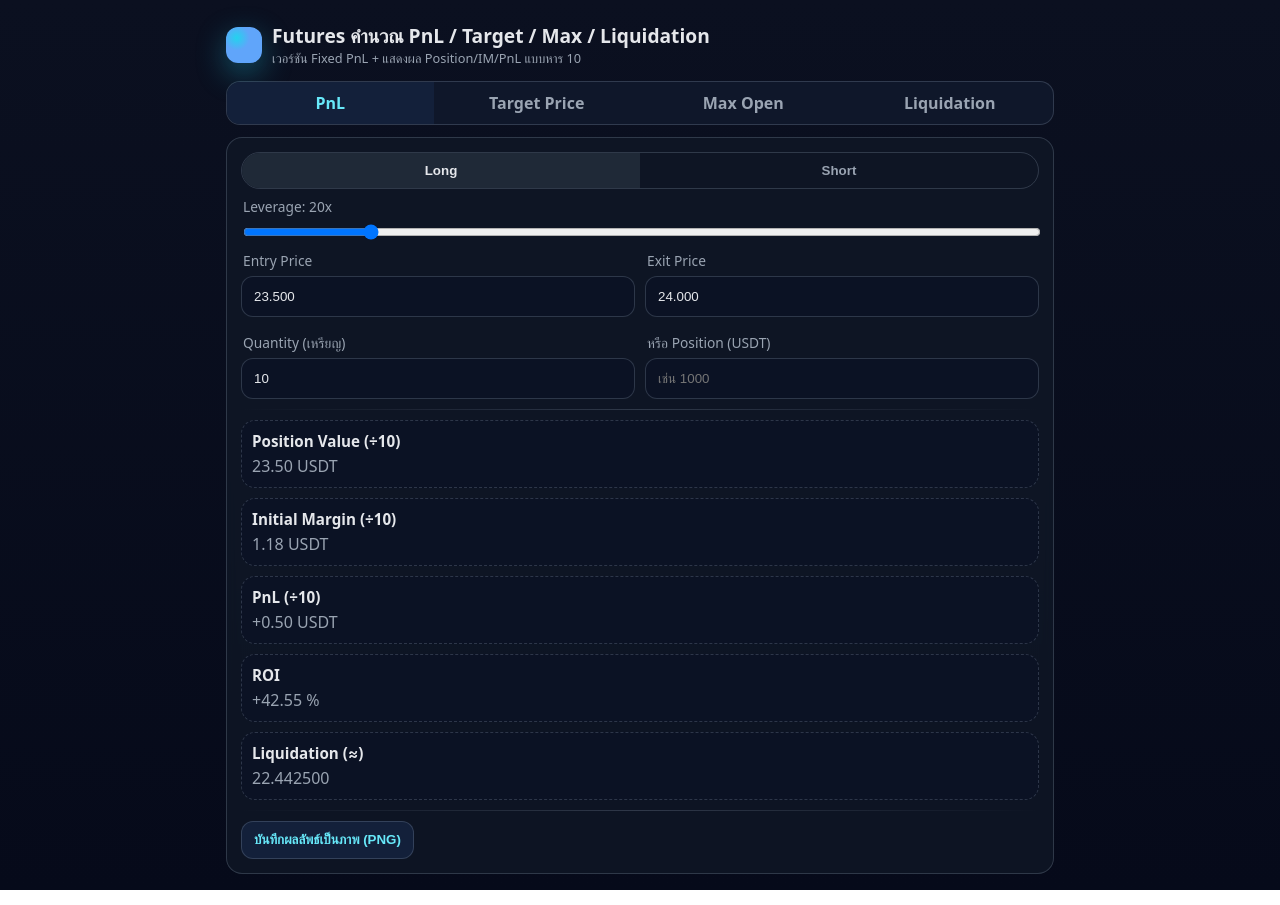
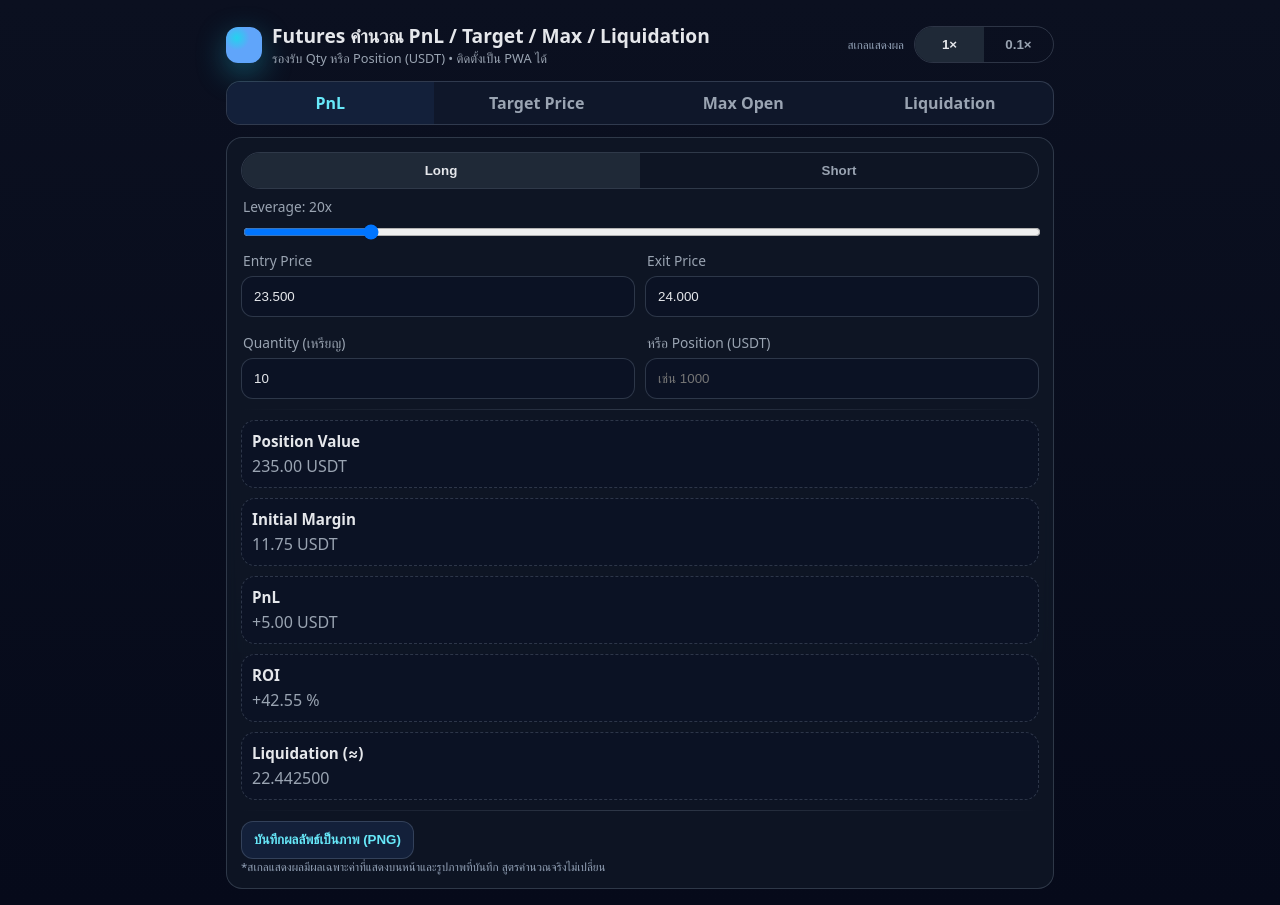
Before and after one commit to liew2312/futures-clac, a plain HTML site: page index.html in a window 1280 px wide. Drawn offline with Linux system fonts and the light colour scheme.

Commit message:
Add files via upload

```diff
--- a/index.html
+++ b/index.html
@@ -3,8 +3,8 @@
 <head>
 <meta charset="utf-8" />
 <meta name="viewport" content="width=device-width, initial-scale=1" />
-<title>Futures Calculator – Fixed PnL (Scaled x0.1)</title>
-<link rel="manifest" href="manifest.webmanifest?v=2">
+<title>Futures Calculator – Scale Toggle</title>
+<link rel="manifest" href="manifest.webmanifest?v=4">
 <link rel="icon" href="icons/icon-192.png">
 <meta name="theme-color" content="#22d3ee">
 <style>
@@ -12,7 +12,8 @@
   *{box-sizing:border-box}
   body{margin:0;font-family:system-ui,-apple-system,Segoe UI,Roboto,Inter,Arial;background:linear-gradient(180deg,var(--bg),#060a1a);color:var(--text)}
   .wrap{max-width:860px;margin:auto;padding:16px}
-  header{display:flex;align-items:center;gap:10px;margin:6px 0 14px}
+  header{display:flex;align-items:center;gap:10px;margin:6px 0 14px;justify-content:space-between}
+  .brand{display:flex;align-items:center;gap:10px}
   .logo{width:36px;height:36px;border-radius:12px;background:radial-gradient(35% 35% at 30% 30%,var(--brand),#60a5fa);box-shadow:0 10px 30px rgba(34,211,238,.35)}
   h1{font-size:1.2rem;margin:0}
   .tabs{display:flex;background:#0f172a;border:1px solid var(--border);border-radius:14px;overflow:hidden}
@@ -25,24 +26,36 @@
   input[type=number]{width:100%;padding:12px;border-radius:12px;border:1px solid var(--border);background:#0b1224;color:#e5e7eb}
   input[type=range]{width:100%}
   .seg{display:flex;border:1px solid var(--border);border-radius:999px;overflow:hidden;margin-bottom:8px}
-  .seg button{flex:1;padding:10px 12px;border:0;background:transparent;color:var(--muted);font-weight:700}
+  .seg button{flex:1;padding:10px 12px;border:0;background:transparent;color:var(--muted);font-weight:700;cursor:pointer}
   .seg button.active{background:#1f2937;color:#e5e7eb}
   .result{display:grid;grid-template-columns:1fr;gap:10px;margin-top:10px}
   .tile{background:#0b1224;border:1px dashed var(--border);border-radius:14px;padding:10px}
   .tile h3{margin:0 0 4px;font-size:.95rem}
   .pos{color:var(--green)} .neg{color:var(--red)} .muted{color:#9aa4b2}
-  .btn{appearance:none;border:1px solid var(--border);background:#13203a;color:#67e8f9;border-radius:12px;padding:10px 12px;font-weight:700}
+  .btn{appearance:none;border:1px solid var(--border);background:#13203a;color:#67e8f9;border-radius:12px;padding:10px 12px;font-weight:700;cursor:pointer}
   .divider{height:1px;background:linear-gradient(90deg,transparent,var(--border),transparent);margin:10px 0}
   .note{font-size:.74rem;color:#9aa4b2}
+  .scale-wrap{display:flex;align-items:center;gap:10px}
+  .scale-wrap .seg{margin:0}
+  .hint{font-size:.72rem;color:#94a3b8}
 </style>
 </head>
 <body>
 <div class="wrap">
   <header>
-    <div class="logo"></div>
-    <div>
-      <h1>Futures คำนวณ PnL / Target / Max / Liquidation</h1>
-      <div class="muted" style="font-size:.8rem">เวอร์ชัน Fixed PnL + แสดงผล Position/IM/PnL แบบหาร 10</div>
+    <div class="brand">
+      <div class="logo"></div>
+      <div>
+        <h1>Futures คำนวณ PnL / Target / Max / Liquidation</h1>
+        <div class="muted" style="font-size:.8rem">รองรับ Qty หรือ Position (USDT) • ติดตั้งเป็น PWA ได้</div>
+      </div>
+    </div>
+    <div class="scale-wrap">
+      <div class="hint">สเกลแสดงผล</div>
+      <div class="seg" style="width:140px">
+        <button id="scale1x" class="active">1×</button>
+        <button id="scale01x">0.1×</button>
+      </div>
     </div>
   </header>
 
@@ -71,9 +84,9 @@
 
     <div class="divider"></div>
     <div class="result">
-      <div class="tile"><h3>Position Value (÷10)</h3><div id="pos1" class="muted">-</div></div>
-      <div class="tile"><h3>Initial Margin (÷10)</h3><div id="im1" class="muted">-</div></div>
-      <div class="tile"><h3>PnL (÷10)</h3><div id="pnl1" class="muted">-</div></div>
+      <div class="tile"><h3>Position Value</h3><div id="pos1" class="muted">-</div></div>
+      <div class="tile"><h3>Initial Margin</h3><div id="im1" class="muted">-</div></div>
+      <div class="tile"><h3>PnL</h3><div id="pnl1" class="muted">-</div></div>
       <div class="tile"><h3>ROI</h3><div id="roi1" class="muted">-</div></div>
       <div class="tile"><h3>Liquidation (≈)</h3><div id="liq1" class="muted">-</div></div>
     </div>
@@ -81,6 +94,7 @@
     <div class="divider"></div>
     <button class="btn" id="saveImgBtn">บันทึกผลลัพธ์เป็นภาพ (PNG)</button>
     <canvas id="shareCanvas" width="1200" height="630" style="display:none"></canvas>
+    <div class="hint">*สเกลแสดงผลมีผลเฉพาะค่าที่แสดงบนหน้าและรูปภาพที่บันทึก สูตรคำนวณจริงไม่เปลี่ยน</div>
   </section>
 
   <!-- TARGET TAB -->
@@ -130,44 +144,67 @@
 </div>
 
 <script>
+// PWA registration
 if ('serviceWorker' in navigator) {
   window.addEventListener('load', () => {
     navigator.serviceWorker.register('./sw.js').catch(console.error);
   });
 }
+
+let dispScale = 1; // 1 or 0.1
+const scale1x = document.getElementById('scale1x');
+const scale01x = document.getElementById('scale01x');
+scale1x.addEventListener('click', ()=>{dispScale=1; scale1x.classList.add('active'); scale01x.classList.remove('active'); calcPnL();});
+scale01x.addEventListener('click', ()=>{dispScale=0.1; scale01x.classList.add('active'); scale1x.classList.remove('active'); calcPnL();});
+
 const fmt=(n,d=2)=>isFinite(n)?Number(n).toLocaleString(undefined,{maximumFractionDigits:d,minimumFractionDigits:d}):'-';
 function switchTab(tab){document.querySelectorAll('.tab').forEach(t=>t.classList.toggle('active',t.dataset.tab===tab));document.querySelectorAll('section').forEach(s=>s.style.display='none');document.getElementById(tab).style.display='block';}
 document.querySelectorAll('.tab').forEach(t=>t.addEventListener('click',()=>switchTab(t.dataset.tab)));
 function tgl(a,b){document.getElementById(a).classList.add('active');document.getElementById(b).classList.remove('active');}
+
+// ===== PNL (USDⓈ-M) =====
 let side1=1;
 document.getElementById('longBtn').onclick=()=>{side1=1;tgl('longBtn','shortBtn');calcPnL();};
 document.getElementById('shortBtn').onclick=()=>{side1=-1;tgl('shortBtn','longBtn');calcPnL();};
 const lev=document.getElementById('lev'),levShow=document.getElementById('levShow');lev.oninput=()=>{levShow.textContent=lev.value+'x';calcPnL();};
 ['entry1','exit1','qty1','posUSDT1'].forEach(id=>document.getElementById(id).addEventListener('input',calcPnL));
+
 function getMMR(){const v=parseFloat(document.getElementById('mmr4').value);return isNaN(v)?0.005:Math.max(0,v)/100;}
+
 function calcPnL(){
   const entry = parseFloat(document.getElementById('entry1').value)||0;
   const exit  = parseFloat(document.getElementById('exit1').value)||0;
-  const qtyIn = parseFloat(document.getElementById('qty1').value)||0;
-  const posUS = parseFloat(document.getElementById('posUSDT1').value)||0;
+  const qtyIn = parseFloat(document.getElementById('qty1').value)||0;      // จำนวนเหรียญ (ถ้าผู้ใช้กรอก)
+  const posUS = parseFloat(document.getElementById('posUSDT1').value)||0;  // Position เป็น USDT (ถ้าผู้ใช้กรอก)
   const qty   = (posUS>0 && entry>0) ? (posUS/entry) : qtyIn;
+
   const L     = Math.max(1, parseInt(lev.value)||1);
-  const position = entry * qty;
-  const im    = position / L;
-  let pnl = (exit - entry) * qty; if (side1 === -1) pnl = (entry - exit) * qty;
+  const position = entry * qty;      // มูลค่าสัญญา (USDT)
+  const im    = position / L;        // Initial Margin
+
+  // PnL: USDⓈ-M
+  let pnl = (exit - entry) * qty;    // Long
+  if (side1 === -1) pnl = (entry - exit) * qty; // Short
+
   const roi   = im>0 ? (pnl/im)*100 : NaN;
-  const posDisp=position/10, imDisp=im/10, pnlDisp=pnl/10;
-  document.getElementById('pos1').textContent = fmt(posDisp,2)+' USDT';
-  document.getElementById('im1').textContent  = fmt(imDisp,2)+' USDT';
-  document.getElementById('pnl1').textContent = (pnl>=0?'+':'')+fmt(pnlDisp,2)+' USDT';
+
+  // Apply display scale (1x or 0.1x) ONLY for shown values
+  document.getElementById('pos1').textContent = fmt(position*dispScale,2)+' USDT';
+  document.getElementById('im1').textContent  = fmt(im*dispScale,2)+' USDT';
+  document.getElementById('pnl1').textContent = (pnl>=0?'+':'')+fmt(pnl*dispScale,2)+' USDT';
   document.getElementById('pnl1').className   = 'muted ' + (pnl>=0?'pos':'neg');
   document.getElementById('roi1').textContent = isFinite(roi)?((roi>=0?'+':'')+fmt(roi,2)+' %'):'-';
   document.getElementById('roi1').className   = 'muted ' + (roi>=0?'pos':'neg');
+
+  // Liquidation (ประมาณ): Long ≈ E*(1 - 1/L + MMR), Short ≈ E*(1 + 1/L - MMR)
   const mmr = getMMR();
-  let liq = NaN; if(entry>0 && L>0){ liq = side1===1 ? entry*(1 - 1/L + mmr) : entry*(1 + 1/L - mmr); }
+  let liq = NaN;
+  if(entry>0 && L>0){ liq = side1===1 ? entry*(1 - 1/L + mmr) : entry*(1 + 1/L - mmr); }
   document.getElementById('liq1').textContent = isFinite(liq)? fmt(liq,6) : '-';
 }
 calcPnL();
+
+// ===== TARGET =====
 let side2=1;
 document.getElementById('longBtn2').onclick=()=>{side2=1;tgl('longBtn2','shortBtn2');calcTarget();};
 document.getElementById('shortBtn2').onclick=()=>{side2=-1;tgl('shortBtn2','longBtn2');calcTarget();};
@@ -185,6 +222,8 @@ function calcTarget(){
   document.getElementById('exit2').textContent = (qty>0? fmt(exit,6) : '-');
 }
 calcTarget();
+
+// ===== MAX OPEN =====
 const lev3=document.getElementById('lev3'),levShow3=document.getElementById('levShow3');
 function calcMax(){
   const bal=parseFloat(document.getElementById('bal3').value)||0;
@@ -196,7 +235,10 @@ function calcMax(){
   document.getElementById('maxQty').textContent = isFinite(maxQty)? fmt(maxQty,6) : '-';
   levShow3.textContent = L+'x';
 }
-['bal3','entry3'].forEach(id=>document.getElementById(id).addEventListener('input',calcMax));lev3.oninput=calcMax;calcMax();
+['bal3','entry3'].forEach(id=>document.getElementById(id).addEventListener('input',calcMax));
+lev3.oninput=calcMax; calcMax();
+
+// ===== LIQ =====
 let side3=1;
 document.getElementById('longBtn3').onclick=()=>{side3=1;tgl('longBtn3','shortBtn3');calcLiq();};
 document.getElementById('shortBtn3').onclick=()=>{side3=-1;tgl('shortBtn3','longBtn3');calcLiq();};
@@ -212,6 +254,8 @@ function calcLiq(){
   document.getElementById('dist4').textContent = isFinite(dist)? fmt(dist,2)+' %' : '-';
 }
 calcLiq();
+
+// ===== Save as Image (respect display scale) =====
 const saveBtn=document.getElementById('saveImgBtn'); const canvas=document.getElementById('shareCanvas');
 function saveAsImage(){
   const entry = parseFloat(document.getElementById('entry1').value)||0;
@@ -223,7 +267,10 @@ function saveAsImage(){
   const position = entry * qty;
   const im = position / L;
   let pnl = (exit - entry) * qty; if(document.getElementById('shortBtn').classList.contains('active')) pnl = (entry - exit)*qty;
-  const posDisp=position/10, imDisp=im/10, pnlDisp=pnl/10;
+
+  // apply display scale for image too
+  const posDisp=position*dispScale, imDisp=im*dispScale, pnlDisp=pnl*dispScale;
+
   const liqText = document.getElementById('liq1').textContent || '-';
   const side  = (document.getElementById('longBtn').classList.contains('active')?'Long':'Short');
 
@@ -245,13 +292,13 @@ function saveAsImage(){
   const fmt2=(x)=> isFinite(x)? Number(x).toLocaleString(undefined,{maximumFractionDigits:2,minimumFractionDigits:2}) : '-';
   const pnlColor = pnlDisp>=0 ? '#10b981' : '#ef4444';
   box(40,160,'Entry / Exit / Qty', `${entry||'-'} / ${exit||'-'}  •  ${isFinite(qty)?qty.toLocaleString(undefined,{maximumFractionDigits:6}):'-'}u`);
-  box(40,300,'Position Value (÷10)', `${fmt2(posDisp)} USDT`);
-  box(40,440,'Initial Margin (÷10)', `${fmt2(imDisp)} USDT`);
-  box(620,160,'PnL (÷10)', `${pnlDisp>=0?'+':''}${fmt2(pnlDisp)} USDT`, pnlColor);
+  box(40,300,'Position Value', `${fmt2(posDisp)} USDT`);
+  box(40,440,'Initial Margin', `${fmt2(imDisp)} USDT`);
+  box(620,160,'PnL', `${pnlDisp>=0?'+':''}${fmt2(pnlDisp)} USDT`, pnlColor);
   box(620,300,'ROI', document.getElementById('roi1').textContent || '-');
   box(620,440,'Liquidation (≈)', liqText, '#fbbf24');
   ctx.fillStyle='#94a3b8'; ctx.font='600 20px system-ui';
-  ctx.fillText('คำนวน Trade Futures • โหมดแสดงผลหาร 10', 40, h-30);
+  ctx.fillText('คำนวน Trade Futures', 40, h-30);
   const link=document.createElement('a'); link.download=`futures-summary-${Date.now()}.png`; link.href=canvas.toDataURL('image/png'); link.click();
 }
 if(saveBtn) saveBtn.addEventListener('click', saveAsImage);
--- a/sw.js
+++ b/sw.js
@@ -1,7 +1,7 @@
 
 self.addEventListener('install', (event) => {
   event.waitUntil(
-    caches.open('futures-calc-fixed-scaled-v1').then((cache) => cache.addAll([
+    caches.open('futures-calc-scale-toggle-v1').then((cache) => cache.addAll([
       './',
       './index.html',
       './manifest.webmanifest',
```
Also changed, not shown: manifest.webmanifest, 1 other file.
